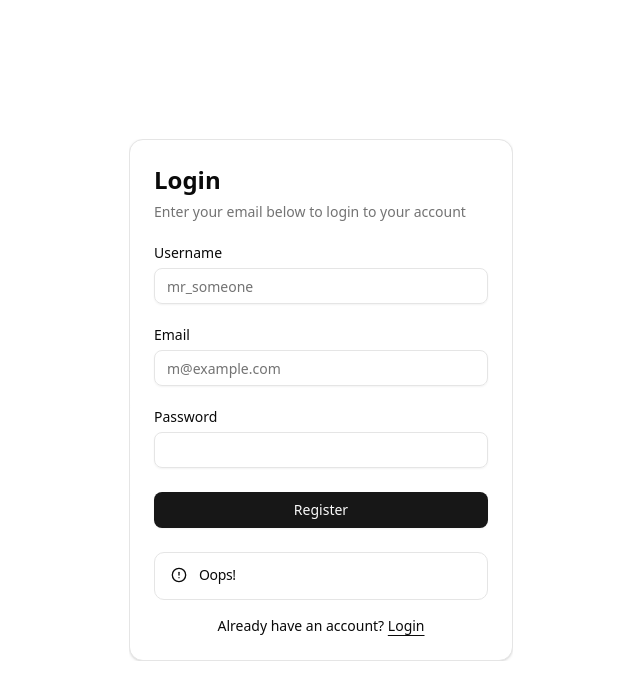
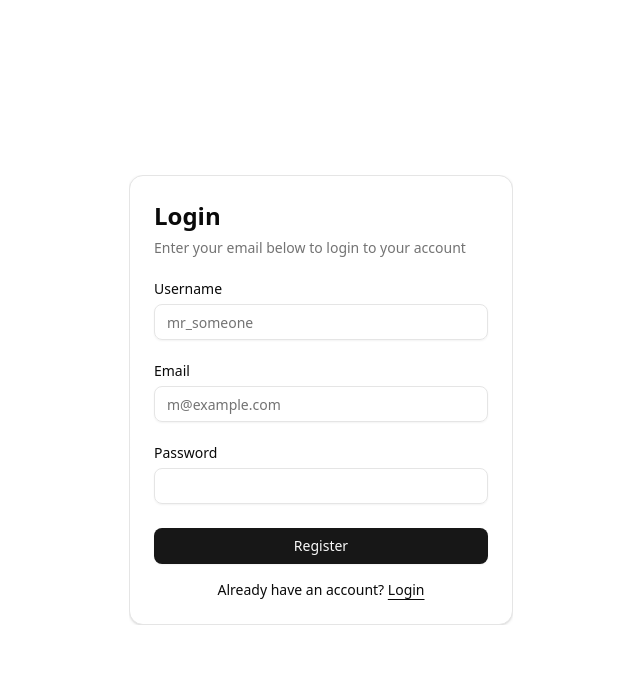
Before and after one commit to nadjib-boum/vidchat-ai, a Next.js app: page /signup in a window 1280 px wide. Shown: the top 700 px of the page, without its empty margins (319-959 px from the left). Built offline with nearby package versions, Linux system fonts and the light colour scheme; no server answers.

Commit message:
fix signup message display

```diff
--- a/src/components/SignupForm.tsx
+++ b/src/components/SignupForm.tsx
@@ -79,6 +79,7 @@ export default function SignupForm({ className,...props }: React.ComponentPropsW
 
   }
 
+  console.log ("err code", state.error?.code)
 
   return (
     <div className={cn("flex flex-col gap-6 overflow-hidden", className)} {...props}>
@@ -131,7 +132,7 @@ export default function SignupForm({ className,...props }: React.ComponentPropsW
                 </div>
               <SubmitButton text="Register" />
               {
-                state.error?.code != "INVALID_INPUT" && <FormError message={state.error?.message!} />
+                state.error && state.error?.code != "INVALID_INPUT" && <FormError message={state.error?.message!} />
               }
             </div>
             <div className="mt-4 text-center text-sm">
```
